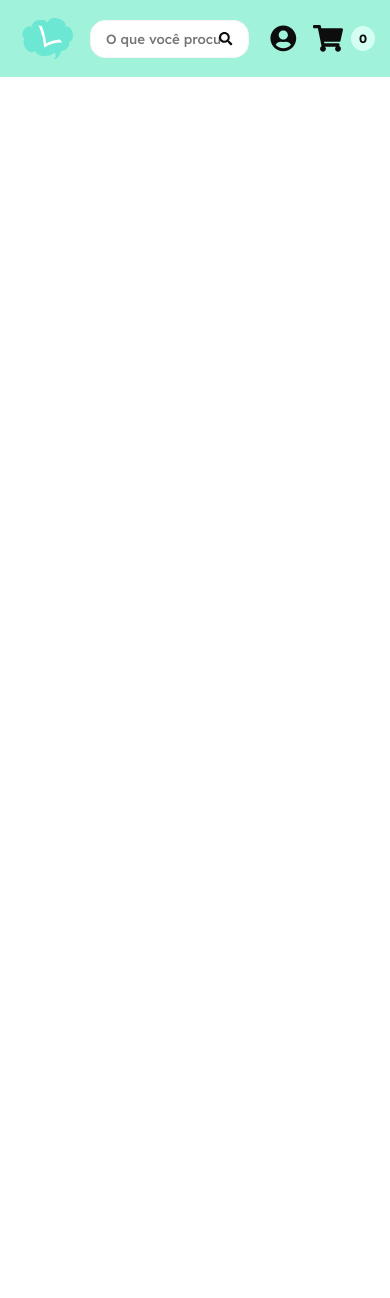
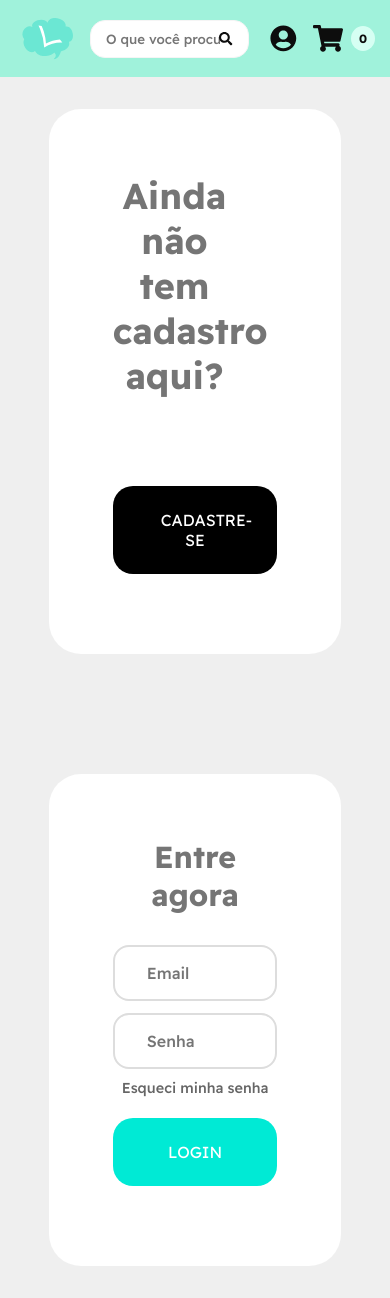
Before and after one commit to gabrielaalvescosta/livraria-liberta, a React (Create React App) app: page /login in a window 390 px wide. Before the commit the page ends 844 px from the top, so only its background shows below. Built offline with nearby package versions, Linux system fonts and the light colour scheme.

Commit message:
Componentes Login e Cadastro (mobile e web)

```diff
--- a/src/components/Button/Button.js
+++ b/src/components/Button/Button.js
@@ -0,0 +1,37 @@
+import styled from 'styled-components';
+
+export const ButtonP = styled.button `
+        padding: 1.5em 3em;
+        width: 100%;
+        text-align: center;
+        text-transform: uppercase;
+        background: black;
+        color: white;
+        border-radius: 1.25em;
+        border: none;
+        margin: 1em 0;
+        font-size: 1em;
+        font-family: 'Readex Pro', sans-serif;
+
+        a {
+            color: white;
+        }
+`
+
+export const ButtonA = styled.button `
+        padding: 1.5em 3em;
+        width: 100%;
+        text-align: center;
+        text-transform: uppercase;
+        background: #00EAD5;
+        color: white;
+        border-radius: 1.25em;
+        border: none;
+        font-size: 1em;
+        margin: 1em 0;
+        font-family: 'Readex Pro', sans-serif;
+
+        a {
+            color: white;
+        }
+`
--- /dev/null
+++ b/src/components/Main/styles.js
@@ -0,0 +1,7 @@
+import styled from 'styled-components';
+
+export const Main = styled.div `
+    width: 75vw;
+    margin: 0 auto;
+      }
+`
--- a/src/components/SignIn/SignIn.jsx
+++ b/src/components/SignIn/SignIn.jsx
@@ -0,0 +1,24 @@
+import React from 'react';
+import { BoxLogin } from './styles';
+import { ButtonP, ButtonA } from '../Button/Button';
+import { NavLink } from 'react-router-dom';
+
+
+import './signin.scss'
+
+export default function SignIn() {
+    return (
+        <BoxLogin>
+         <div className="cadastrar"><h2>Ainda não tem cadastro aqui?</h2>
+         <ButtonP><NavLink to="/cadastro">Cadastre-se</NavLink></ButtonP>
+         </div>
+
+         <div className="entrar"><h2>Entre agora</h2>
+         <input type="text" className="form" placeholder="Email"/>
+         <input type="password" className="form" placeholder="Senha"/>
+         <p className="paragrafo">Esqueci minha senha</p>
+         <ButtonA> Login</ButtonA>
+         </div>
+        </BoxLogin>
+    )
+}
--- a/src/components/SignIn/signin.scss
+++ b/src/components/SignIn/signin.scss
@@ -0,0 +1,72 @@
+/* CADASTRE-SE BOX */
+
+.cadastrar {
+    background: white;
+    border-radius: 2em;
+    padding: 4em;
+    max-width: 475px;
+    margin: 2em 0;
+    display: flex;
+    flex-direction: column;
+    justify-content: space-between;
+    justify-self: end;
+
+
+    @media(max-width: 1490px) {
+    width: 100%;
+    }
+
+}
+
+
+.cadastrar h2 {
+    font-size: 2.25em;
+    width: 75%;
+    font-weight: bold;
+    line-height: 1.25;
+    margin: 0 0 2em 0;
+}
+
+/* LOGIN BOX */
+
+.entrar {
+    background: white;
+    border-radius: 2em;
+    padding: 4em;
+    max-width: 475px;
+    margin: 2em 0;
+    display: flex;
+    flex-direction: column;
+    justify-content: space-between;
+
+    @media(max-width: 1490px) {
+        width: 100%;
+    }
+
+}
+
+.entrar h2 {
+    font-size: 1.9em;
+    font-weight: bold;
+    line-height: 1.25;
+    margin: 0 0 1em 0;
+}
+
+.paragrafo {
+    margin: 0 0 0.5em 0;
+    font-size: 0.9em;
+    color: #666;
+}
+
+
+/* INPUT */
+
+.form {
+    border-radius: 1em;
+    padding: 1em 2em;
+    border: 2px solid #ddd;
+    background: white;
+    width: 100%;
+    font: inherit;
+    margin: 0 0 0.75em 0;
+}
--- a/src/components/SignIn/styles.js
+++ b/src/components/SignIn/styles.js
@@ -0,0 +1,18 @@
+import styled from 'styled-components';
+
+export const BoxLogin = styled.div `
+    min-height: 60px;
+    background: none;
+    display: grid;
+    grid-template-columns: repeat(2, 1fr);
+    gap: 3.5em 3.5em;
+
+    @media(max-width: 1024px) {
+        display: flex;
+        flex-direction: column;
+        justify-content: center;
+        align-content: center;
+        align-items: center;
+  }
+
+`
--- a/src/index.css
+++ b/src/index.css
@@ -23,12 +23,16 @@
   box-sizing: border-box;
 }
 
+::selection{background: var(--clr-azul-450); color: var(--clr-preto);}
+::-moz-selection{background: var(--clr-azul-450); color: var(--clr-preto);}
+
 
 body {
   color: var(--clr-cinza-800);
   line-height: 1.5;
   font-family: 'Readex Pro', sans-serif;
   font-weight: 500;
+  background: var(--clr-cinza-100);
 }
 
 html, div, span, applet, object, iframe,
@@ -49,6 +53,8 @@ time, mark, audio, video {
 	border: 0;
   text-decoration: none;
 }
+
+
 /* HTML5 display-role reset for older browsers */
 article, aside, details, figcaption, figure,
 footer, header, hgroup, menu, nav, section {
@@ -74,7 +80,6 @@ table {
 }
 
 
-
 a {
     color: var(--clr-preto);
     text-decoration: none;
--- a/src/pages/Login.jsx
+++ b/src/pages/Login.jsx
@@ -1,10 +1,12 @@
-import React from 'react'
+import React from 'react';
+import { Main } from '../components/Main/styles';
+import SignIn from '../components/SignIn/SignIn';
 
 function Login() {
   return (
-    <div>
-
-    </div>
+    <Main>
+      <SignIn/>
+    </Main>
   )
 }
 
```
Also changed, not shown: src/components/Button/Button.jsx (deleted, +0 -9 lines), src/components/Input/Input.jsx (deleted).
